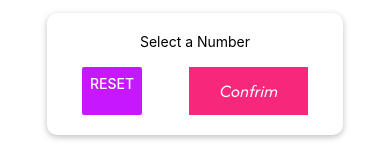
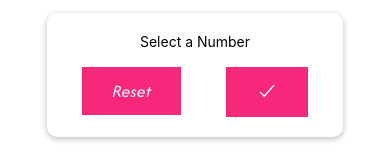
Before and after one commit to MariamAtefMah/Game_App, a React Native app: screen / in a window 390 px wide. Shown: the part 221-388 px from the top of the page. Built offline with nearby package versions, Linux system fonts and the light colour scheme.

Commit message:
Adding an icon

```diff
--- a/Screens/StartGameScreen.js
+++ b/Screens/StartGameScreen.js
@@ -1,5 +1,6 @@
 import React from "react";
 import { Button, StyleSheet, Text, TextInput, View } from "react-native";
+import {Ionicons} from '@expo/vector-icons' //how to import icons
 
 //(../Components) means we go back one step to enter another folder in the same directory.
 import Colors from "../Components/Constants/Colors";
@@ -13,8 +14,8 @@ const StartGameScreen = (Props) => {
         <Text>Select a Number</Text>
         <TextInput keyboardType="numeric"/>
         <View style={styles.buttonConatianer}>
-            <Button title="Reset" onPress={() => {}} color={Colors.accent}/>
-            <MainButton onPress={() => {}}>Confrim</MainButton>
+          <MainButton onPress={() => {}}>Reset</MainButton>
+          <MainButton onPress={() => {}}><Ionicons name="checkmark-outline" size={22} /></MainButton>
         </View>
       </View>
     </View>
```
